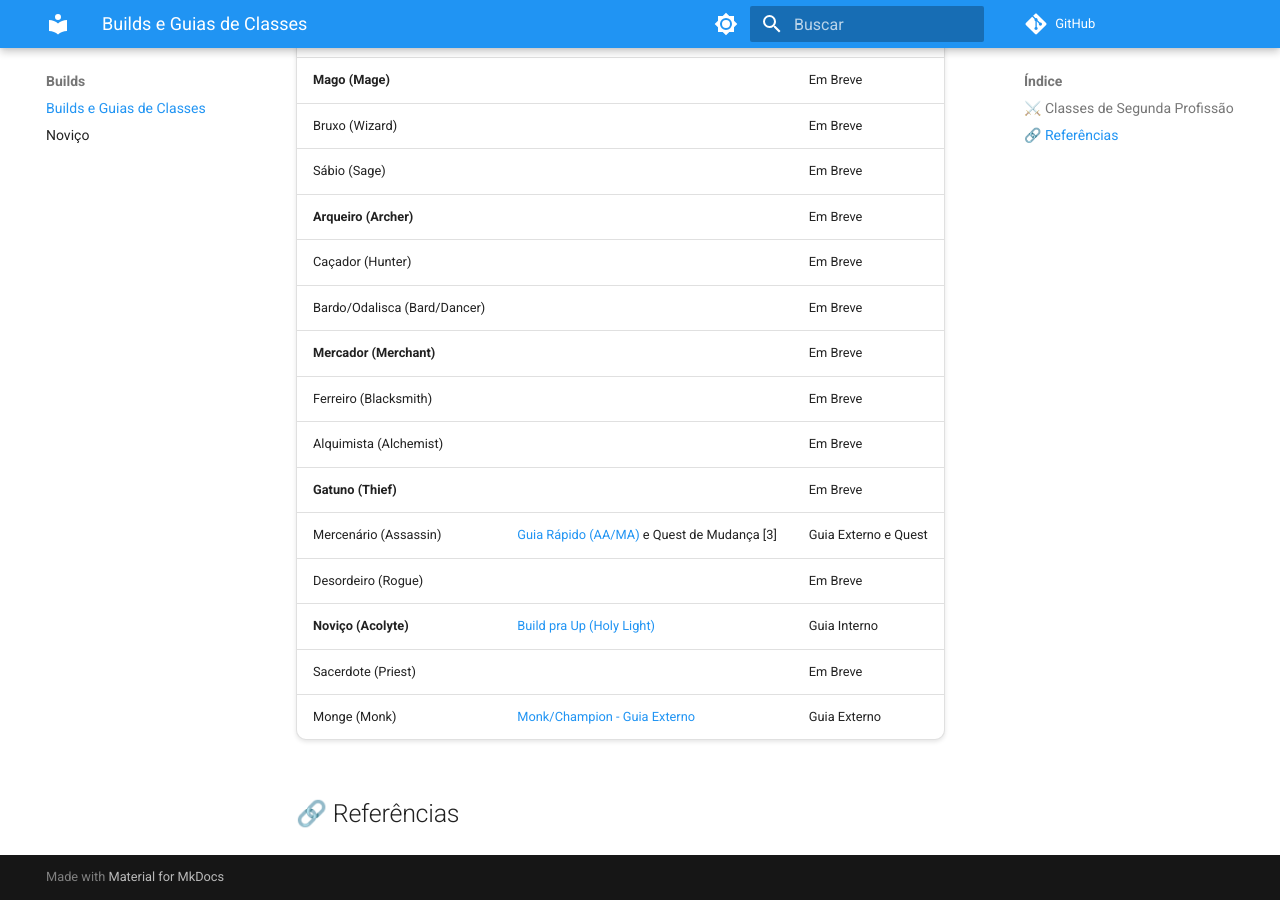
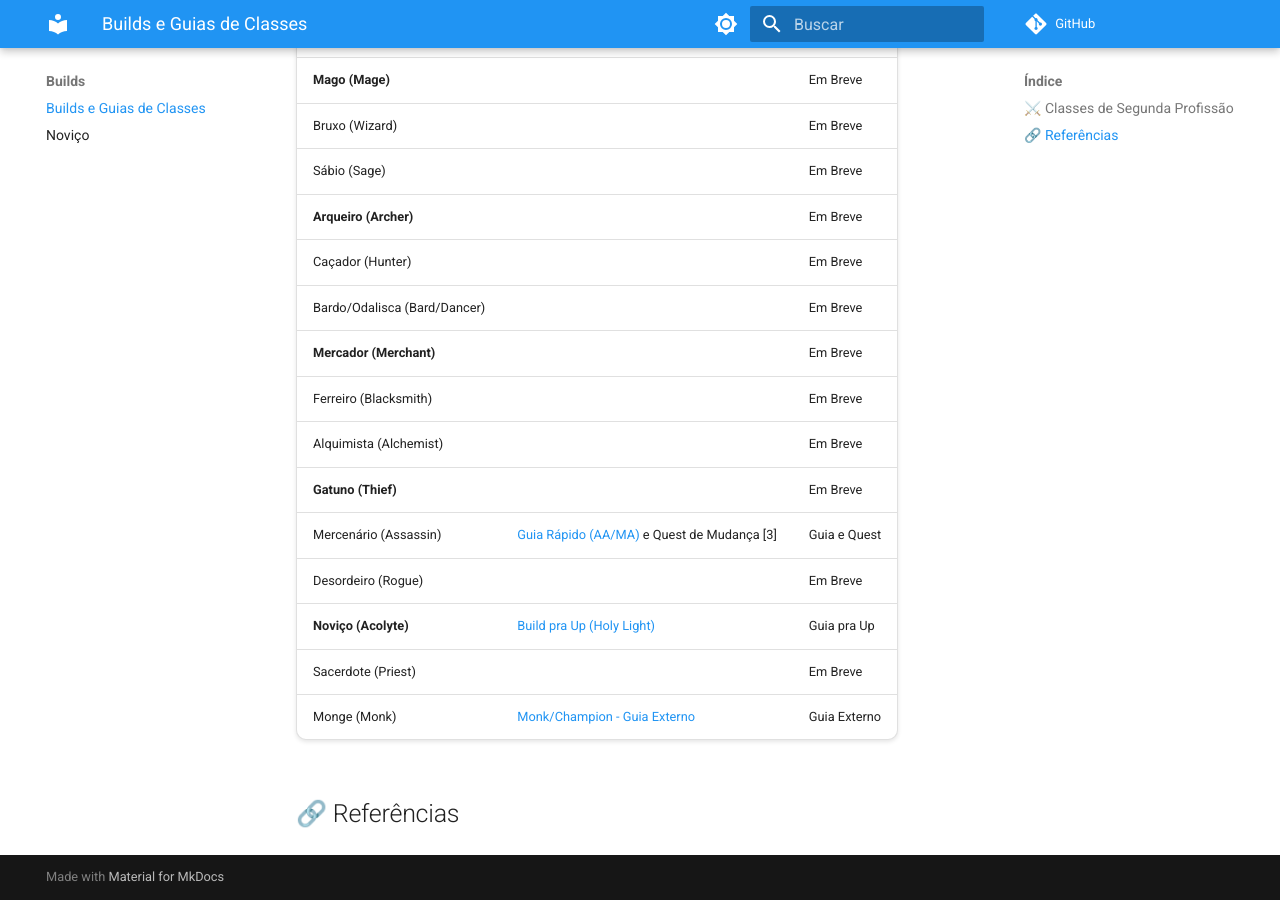
Before and after one commit to mythofyggdrasil/mythofyggdrasil.github.io, an MkDocs documentation site: the page built from docs/builds.md, in a window 1280 px wide and 900 px high, scrolled down 603 px. Built offline with MkDocs 1.6.1 and Material for MkDocs 9.7.7, drawn with Linux system fonts in a browser that asks for light colours; comment, search, counter and statistics services are not loaded.

Commit message:
Update descriptions in builds.md

```diff
--- a/docs/builds.md
+++ b/docs/builds.md
@@ -28,9 +28,9 @@ Selecione sua classe para acessar os guias de build, habilidades e equipamentos.
 | Ferreiro (Blacksmith) | | Em Breve |
 | Alquimista (Alchemist) | | Em Breve |
 | **Gatuno (Thief)** | | Em Breve |
-| Mercenário (Assassin) | [Guia Rápido (AA/MA)](builds/assassin-cross.md) e Quest de Mudança [3] | Guia Externo e Quest |
+| Mercenário (Assassin) | [Guia Rápido (AA/MA)](builds/assassin-cross.md) e Quest de Mudança [3] | Guia e Quest |
 | Desordeiro (Rogue) | | Em Breve |
-| **Noviço (Acolyte)**| [Build pra Up (Holy Light)](builds/novico.md) | Guia Interno |
+| **Noviço (Acolyte)**| [Build pra Up (Holy Light)](builds/novico.md) | Guia pra Up |
 | Sacerdote (Priest) | | Em Breve |
 | Monge (Monk) | [Monk/Champion - Guia Externo] [2] | Guia Externo |
 
```
